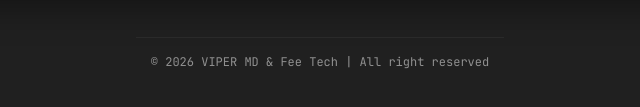
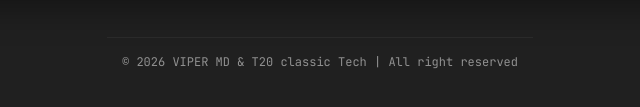
Before and after one commit to ARNOLDT20/Vipersession, a website: page index.html in a window 1280 px wide. Shown: the part 995-1102 px from the top of the page, 320-960 px from the left. Drawn offline with Linux system fonts and the light colour scheme; no server answers.

Commit message:
Update index.html

```diff
--- a/index.html
+++ b/index.html
@@ -438,7 +438,7 @@
 
     <!-- FOOTER -->
     <div class="menu-footer">
-      © 2026 VIPER MD & Fee Tech | All right reserved
+      © 2026 VIPER MD & T20 classic Tech | All right reserved
     </div>
 
     <!-- CONTACT ICON -->
```
